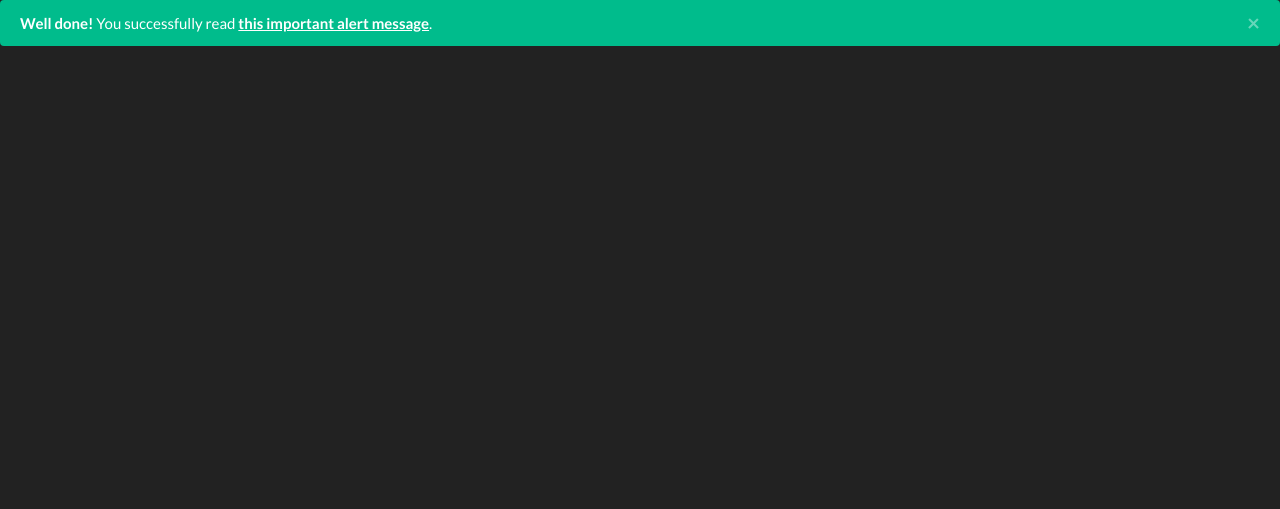
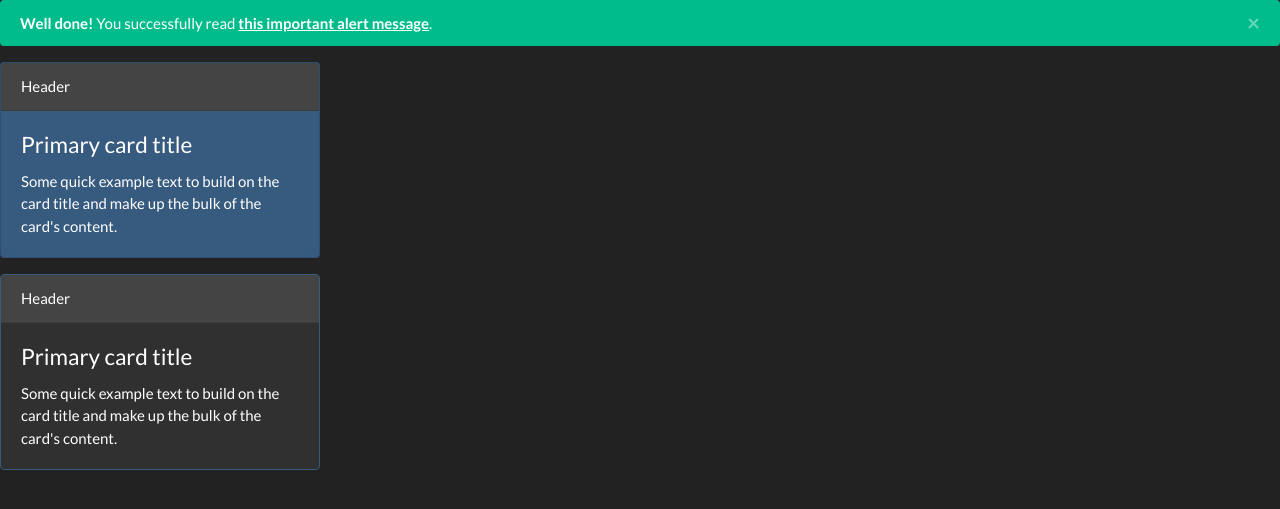
Before and after one commit to Group-48-W3/W3, a PHP site: page /view/contract/contractHome.php in a window 1280 px wide. Shown: the part 71-580 px from the top of the page. Run offline with PHP 8.4, Linux system fonts and the light colour scheme.

Commit message:
Update contractHome.php

```diff
--- a/view/contract/contractHome.php
+++ b/view/contract/contractHome.php
@@ -46,6 +46,21 @@
         <button type="button" class="close" data-dismiss="alert">&times;</button>
         <strong>Well done!</strong> You successfully read <a href="#" class="alert-link">this important alert message</a>.
     </div>
-
+    <!-- 1st card -->
+    <div class="card text-white bg-primary mb-3" style="max-width: 20rem;">
+      <div class="card-header">Header</div>
+      <div class="card-body">
+        <h4 class="card-title">Primary card title</h4>
+        <p class="card-text">Some quick example text to build on the card title and make up the bulk of the card's content.</p>
+      </div>
+    </div>
+    <!--2nd card  -->
+    <div class="card border-primary mb-3" style="max-width: 20rem;">
+      <div class="card-header">Header</div>
+      <div class="card-body">
+        <h4 class="card-title">Primary card title</h4>
+        <p class="card-text">Some quick example text to build on the card title and make up the bulk of the card's content.</p>
+      </div>
+    </div>
 </body>
 </html>
```
